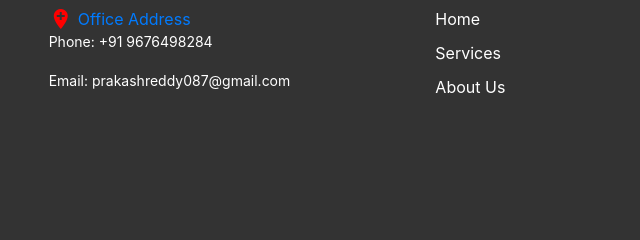
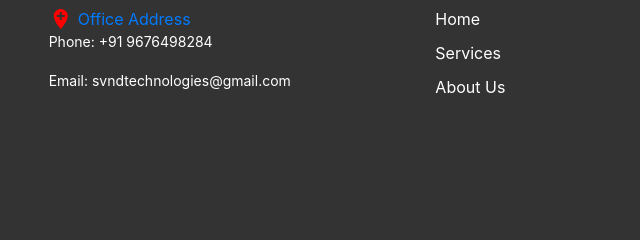
Before and after one commit to nag-gude/svndtechnologies, a plain HTML site: page index.html in a window 1280 px wide. Shown: the part 2038-2278 px from the top of the page, 418-1058 px from the left. Drawn offline with nearby package versions, Linux system fonts and the light colour scheme.

Commit message:
Updated email

```diff
--- a/index.html
+++ b/index.html
@@ -312,7 +312,7 @@
         </div>
 
         <p>Phone: +91 9676498284</p>
-        <p>Email: prakashreddy087@gmail.com</p>
+        <p>Email: svndtechnologies@gmail.com</p>
         <!-- <div class="social-links">
           <a href="#"><img src="https://via.placeholder.com/20x20" alt="Facebook"></a>
           <a href="#"><img src="https://via.placeholder.com/20x20" alt="Instagram"></a>
```
